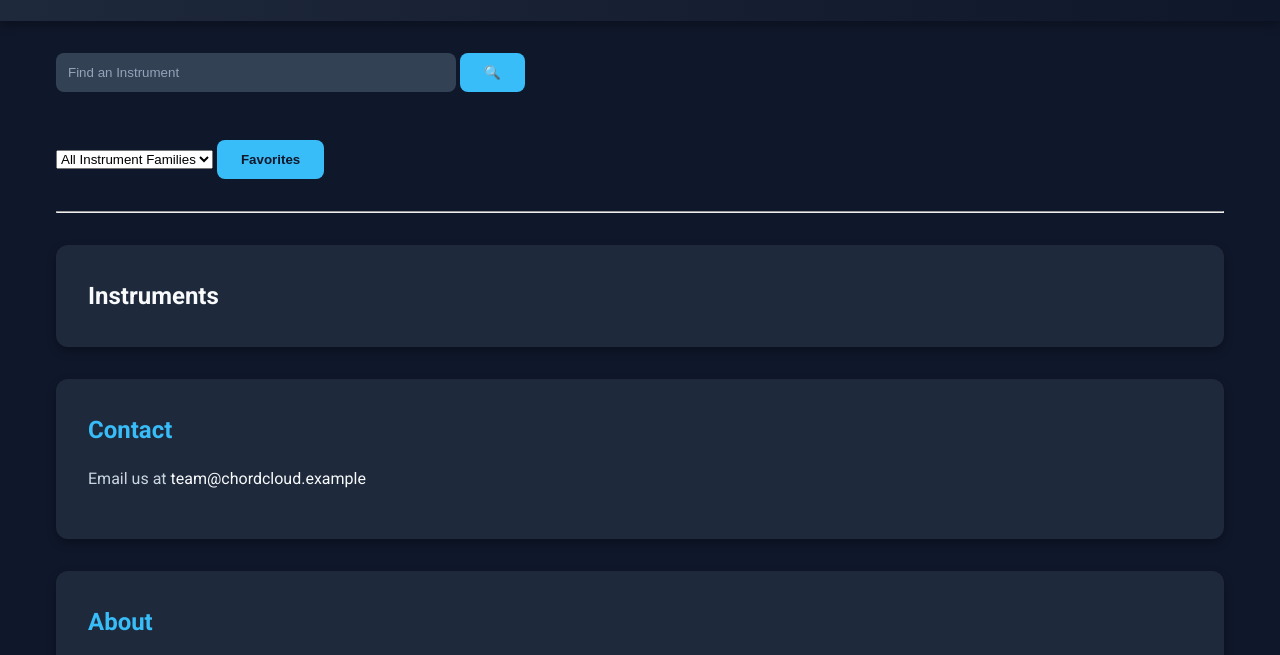
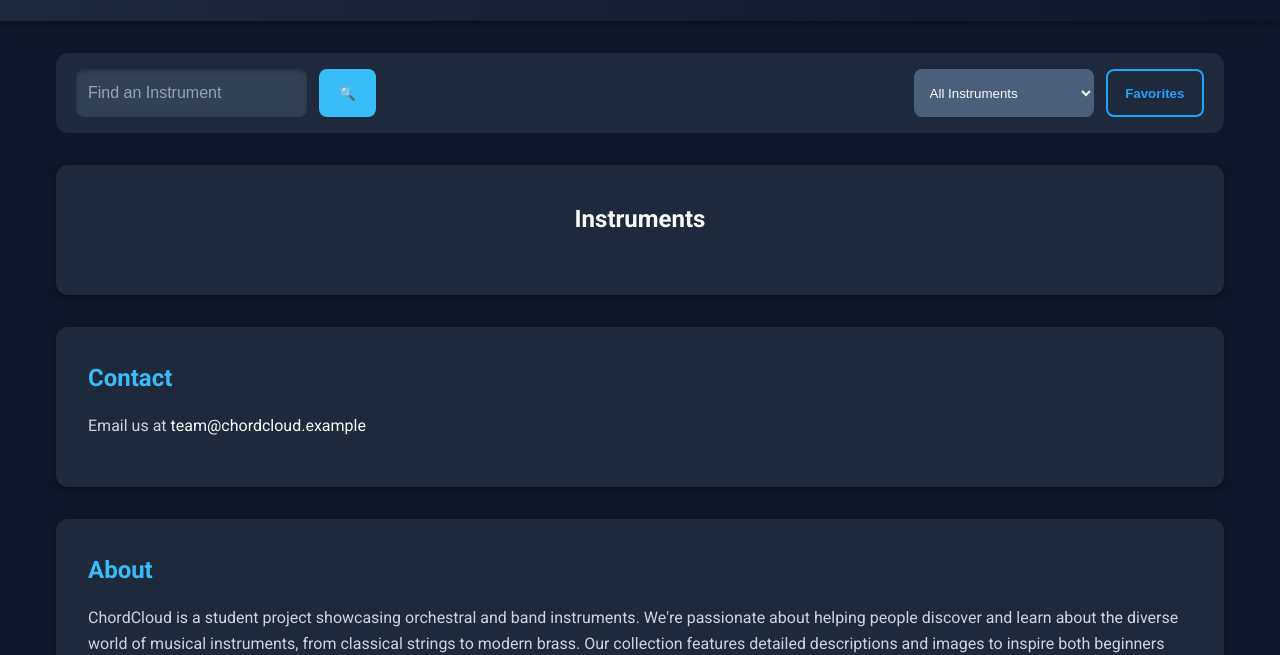
Before and after one commit to braydenJ802/wdd231-Instruments, a website built with Vite: page src/index.html in a window 1280 px wide. Shown: the part 107-762 px from the top of the page. Built offline with nearby package versions, Linux system fonts and the light colour scheme; no server answers.

Commit message:
Styled search bar and filters | added favorites on/off

```diff
--- a/src/css/style.css
+++ b/src/css/style.css
@@ -205,6 +205,12 @@ section {
   box-shadow: 0 4px 10px rgba(0, 0, 0, 0.3);
 }
 
+#instruments-heading {
+  display: flex;
+  justify-content: center;
+  padding: 0.2rem 0 1.5rem 0;
+}
+
 #instruments-list {
   list-style-type: none;
   padding: 0;
@@ -276,20 +282,28 @@ button:hover {
   transform: scale(1.05);
 }
 
-input[type="text"] {
+input[type="text"], select {
   padding: 0.75rem;
   border-radius: 8px;
   border: none;
   outline: none;
   width: 100%;
+  color: #f8fafc;
+}
+
+input[type="text"] {
   max-width: 400px;
-  margin-bottom: 1rem;
   background-color: #334155;
-  color: #f8fafc;
 }
 
 input::placeholder {
   color: #94a3b8;
+}
+
+select {
+  max-width: 200px;
+  margin-bottom: 0.8rem;
+  background-color: #4b5f7a;
 }
 
 footer {
@@ -421,29 +435,115 @@ dialog::backdrop {
   background: #d1d5db;
 }
 
-#instrument-search {
+.instruments-grid-filters-and-search {
+  display: flex;
+  flex-wrap: wrap;
+  gap: 0.75rem;
+  align-items: stretch;
+  justify-content: center;
+  background: #1e293b;
+  padding: 1rem 1.25rem;
+  border-radius: 12px;
   width: 100%;
-  max-width: 400px;
+}
+
+.search-container {
+  flex: 1 1 60%;
+  display: flex;
+  align-items: center;
+  align-items: center;
+}
+
+.search-form {
+  display: flex;
+  margin: 0;
+  gap: 0.75rem;
+  align-items: stretch;
+  width: 100%;
+}
+
+.search-input {
+  flex: 1 1 auto;
+  min-width: 0;
+  height: 48px;
+  width: auto;
+  max-width: none;
+  margin: 0;
   padding: 0.75rem 1rem;
-  margin: 1.5rem auto 2rem auto;
-  display: block;
+  border-radius: 8px;
   border: none;
-  border-radius: 8px;
-  font-size: 1rem;
   background-color: #334155;
   color: #f8fafc;
-  box-shadow: inset 0 2px 4px rgba(0,0,0,0.3);
+  font-size: 1rem;
+  box-shadow: inset 0 2px 4px rgba(0, 0, 0, 0.3);
   transition: background 0.3s ease, box-shadow 0.3s ease;
 }
 
-#instrument-search::placeholder {
+.search-input::placeholder {
   color: #94a3b8;
 }
 
-#instrument-search:focus {
+.search-input:focus {
   outline: none;
   background-color: #445269;
   box-shadow: 0 0 0 3px rgba(56, 189, 248, 0.3);
+}
+
+.search-button {
+  display: flex;
+  align-items: center;
+  justify-content: center;
+  padding: 0.75rem 1.25rem;
+  border-radius: 8px;
+  height: 48px;
+}
+
+.instruments-grid-filters {
+  flex: 0 1 auto;
+  display: flex;
+  gap: 0.75rem;
+  align-items: center;
+  flex-wrap: wrap;
+  justify-content: center;
+}
+
+.instruments-grid-filters select {
+  width: auto;
+  min-width: 180px;
+  margin-bottom: 0;
+  height: 48px;
+}
+
+.favorite-filter {
+  display: flex;
+  align-items: center;
+  justify-content: center;
+  border: 2px solid #20A2FE; /* matches logo color */
+  background: transparent;
+  color: #20A2FE;
+  padding: 0.65rem 1.1rem;
+  font-weight: 600;
+  height: 48px;
+  border-radius: 8px;
+  transition: background 0.2s ease, color 0.2s ease, box-shadow 0.2s ease;
+}
+
+.favorite-filter[aria-pressed="true"] {
+  background: #20A2FE; /* matches logo color */;
+  color: #0f172a;
+  box-shadow: 0 0 12px rgba(56, 189, 248, 0.45);
+}
+
+@media (max-width: 640px) {
+  .instruments-grid-filters-and-search {
+    flex-direction: column;
+    align-items: stretch;
+  }
+
+  .instruments-grid-filters {
+    width: 100%;
+    justify-content: space-between;
+  }
 }
 
 @media (max-width: 768px) {
--- a/src/index.html
+++ b/src/index.html
@@ -23,27 +23,33 @@
     <main id="main">
 
         <!-- Search and Filters -->
+        <div class="instruments-grid-filters-and-search">
             <div class="search-container">
-            <form>
-                <input type="text" id="instrumentsSearch" name="instrumentsSearch" placeholder="Find an Instrument" class="search-input">
+                <form class="search-form">
+                    <div class="search-input-wrapper">
+                        <input type="text" id="instrument-search" name="instrument-search" placeholder="Find an Instrument" class="search-input">
+                    </div>
                     <button class="search-button" type="submit">🔍</button>
                 </form>
             </div>
 
             <div class="instruments-grid-filters">
-            <select>
-                <option value="All Instruments">All Instrument Families</option>
+                <select id="instrument-family-filter">
+                    <option value="All Instruments">All Instruments</option>
                     <option value="Brass">Brass</option>
                     <option value="Woodwinds">Woodwinds</option>
-                <option vlaue="Percussion">Percussion</option>
+                    <option value="Percussion">Percussion</option>
                     <option value="Strings">Strings</option>
                     <option value="Other">Other</option>
                 </select>
 
-            <button class="Favorites">Favorites</button>
+                <button type="button" class="favorite-filter" aria-pressed="false">
+                    Favorites
+                </button>
+            </div>
         </div>
 
-        <hr>
+
 
         <!-- Instruments grid -->
         <section id="instruments" class="instruments" aria-labelledby="instruments-heading">
--- a/src/js/main.js
+++ b/src/js/main.js
@@ -29,6 +29,21 @@ document.addEventListener('DOMContentLoaded', async () => {
   if (!searchInput) {
     console.error("Search input not found! Make sure your HTML has <input id='instrument-search'>");
   }
+  const favoriteFilterButton = document.querySelector('.favorite-filter');
+  if (!favoriteFilterButton) {
+    console.warn('Favorite filter button missing from the DOM.');
+  } else {
+    favoriteFilterButton.addEventListener('click', () => {
+      const wasPressed = favoriteFilterButton.getAttribute('aria-pressed') === 'true';
+      const isNowPressed = !wasPressed;
+      favoriteFilterButton.setAttribute('aria-pressed', String(isNowPressed));
+
+      favoriteFilterButton.dispatchEvent(new CustomEvent('favorite-filter-toggle', {
+        bubbles: true,
+        detail: { enabled: isNowPressed }
+      }));
+    });
+  }
 
   try {
     allInstruments = await fetchInstruments();
```
Lines whose indentation alone changed are shown as unchanged.
